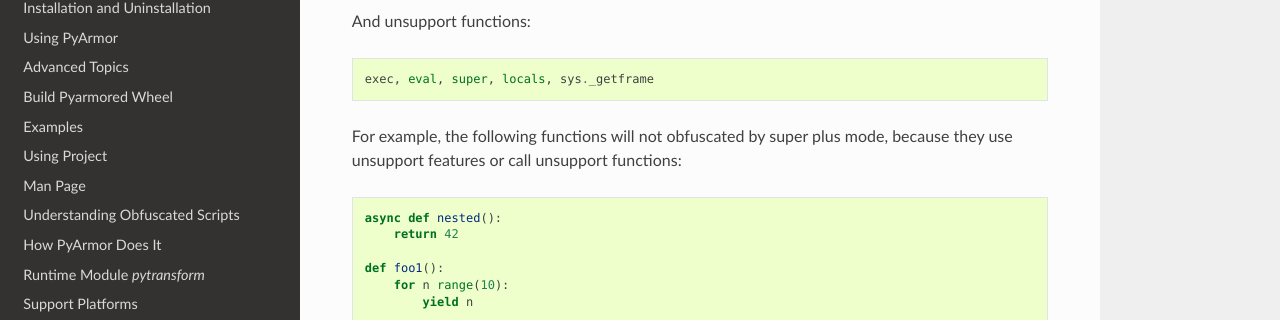
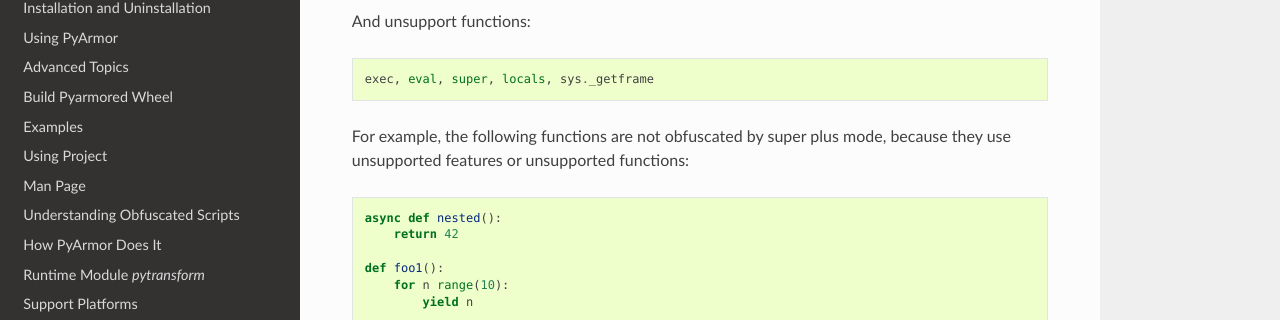
Before and after one commit to dashingsoft/pyarmor, a Sphinx documentation site: the page built from docs/mode.rst, in a window 1280 px wide and 900 px high, scrolled down 2260 px. Shown: the part 131-451 px from the top of the window. Built offline with Sphinx 7.4.7 and the Read the Docs theme 2.0.0, drawn with Linux system fonts in a browser that asks for light colours; some of the changed text lies outside the part shown.

Commit message:
Refine doc

```diff
--- a/docs/mode.rst
+++ b/docs/mode.rst
@@ -58,7 +58,7 @@
 * Download and install Windows version of `LLVM <https://releases.llvm.org>`_
 * Download `https://pyarmor.dashingsoft.com/downloads/tools/clang-9.0.zip`, it's
   about 26M bytes, there is only one file in it. Unzip it and save ``clang.exe``
-  to ``$HOME/.pyarmor``. ``$HOME`` is home path of current logon user, check the
+  to ``$HOME/.pyarmor/``. ``$HOME`` is home path of current logon user, check the
   environment variable ``HOME`` to get the real path.
 
 After ``c`` compiler works, enable super plus mode by ``--advanced 5``::
@@ -118,8 +118,8 @@
 
     exec, eval, super, locals, sys._getframe
 
-For example, the following functions will not obfuscated by super plus
-mode, because they use unsupport features or call unsupport functions:
+For example, the following functions are not obfuscated by super plus
+mode, because they use unsupported features or unsupported functions:
 
 .. code-block:: python
 
```
